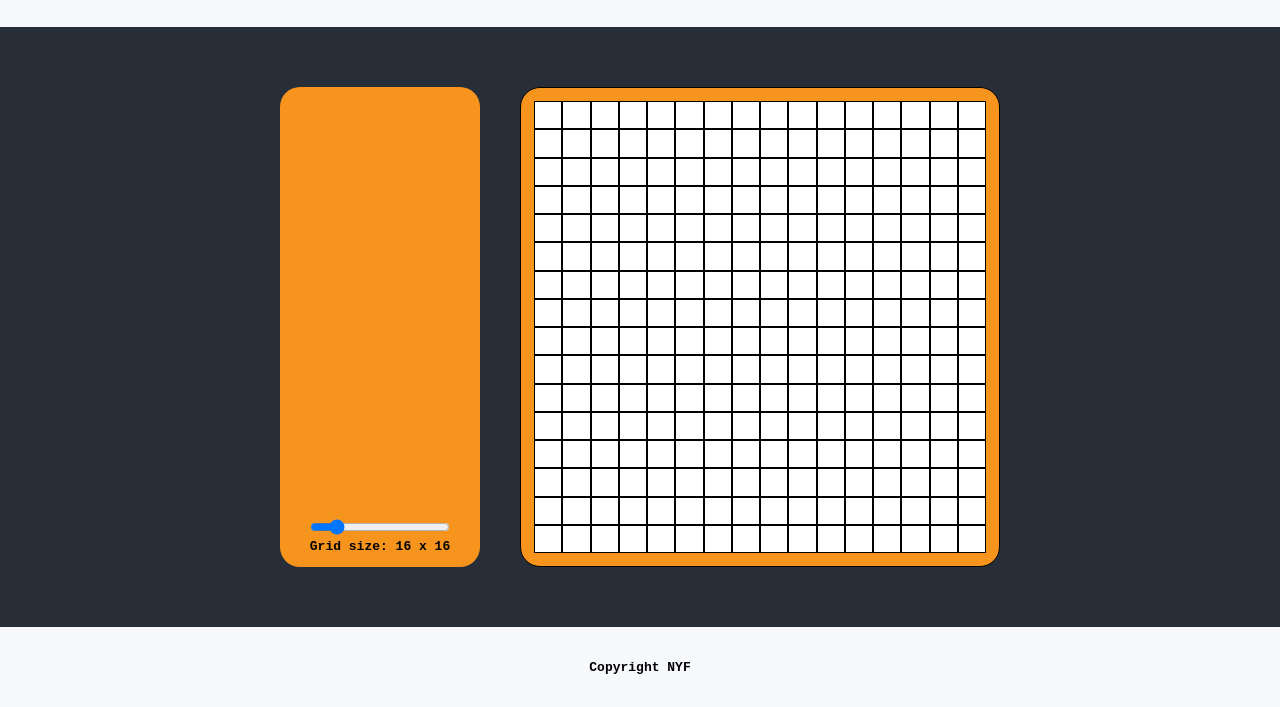
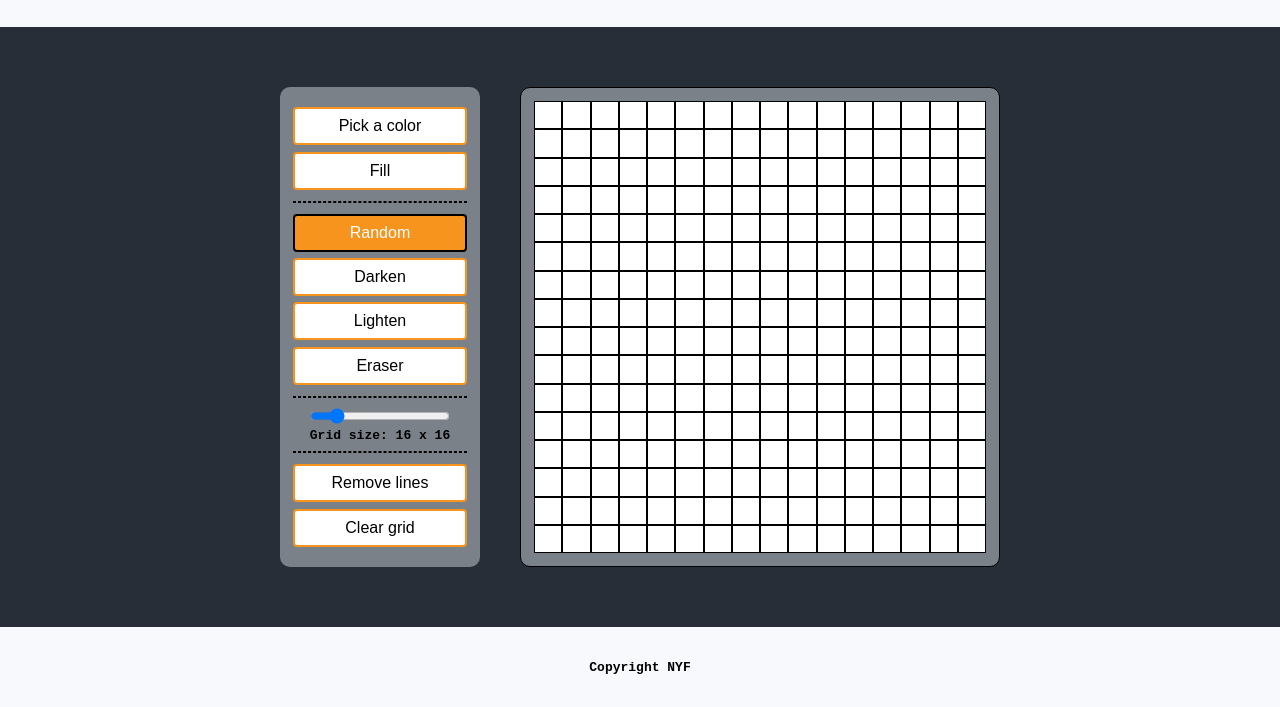
Before and after one commit to nyf005/Etch-A-Sketch, a plain HTML site: page index.html in a window 1280 px wide. Shown: the part 93-800 px from the top of the page. Drawn offline with Linux system fonts and the light colour scheme.

Commit message:
Correct typo in drawOnSquare function name

```diff
--- a/css/style.css
+++ b/css/style.css
@@ -52,16 +52,17 @@ section .container {
 }
 
 .controls, .grid {
-    background-color: #f7941d;
+    background-color: #7a8189;
     padding: 1em;
-    border-radius: 20px;
+    border-radius: 10px;
 }
 
 .controls {
     width: 200px;
     height: 60vh;
     display: flex;
-    flex-direction: column-reverse;
+    flex-direction: column;
+    justify-content: space-around;
     align-items: center;
 }
 
@@ -82,9 +83,30 @@ section .container {
     background-color: #000;
 }
 
- input {
+ input, button {
     width: 100%;
+    margin: .2em 0;
 }
+
+button {
+    border: 2px #f7941d solid;
+    border-radius: 4px;
+    font-size: 16px;
+    padding: 8px 15px;
+    background-color: #fff;
+}
+
+.clicked {
+    border: 2px #000 solid;
+    background-color: #f7941d;
+    color: #fff;
+}
+
+.divider {
+    width: 100%;
+    border: 0.5px black dashed;
+}
+
 footer {
     height: 10vh;
 }
--- a/index.html
+++ b/index.html
@@ -23,7 +23,21 @@
     <section>
       <div class="container">
         <div class="controls">
+          <div>
+            <button id="color-picker">Pick a color</button>
+            <button id="fill">Fill</button>
+          </div>
+          <div class="divider"></div>
+          <div>
+            <!-- <button id="color-picker">Pick a color</button> -->
+            <button id="random" class="clicked">Random</button>
+            <button id="darken">Darken</button>
+            <button id="lighten">Lighten</button>
+            <button id="eraser">Eraser</button>
+          </div>
+          <div class="divider"></div>
           <div id="grid-size">
+            <div>
               <input
                 type="range"
                 min="1"
@@ -32,6 +46,12 @@
                 placeholder="Grid Size"
               />
               <p>Grid size: <span>16 x 16</span></p>
+            </div>
+          </div>
+          <div class="divider"></div>
+          <div>
+            <button id="remove-lines">Remove lines</button>
+            <button id="clear">Clear grid</button>
           </div>
         </div>
         <div class="grid"></div>
--- a/js/script.js
+++ b/js/script.js
@@ -4,6 +4,11 @@ const grid = document.querySelector(".grid");
 
 const gridSizeInput = document.querySelector("#grid-size input");
 const gridSizeInfos = document.querySelector("#grid-size span");
+
+const randomBtn = document.getElementById("random");
+const darkenBtn = document.getElementById("darken");
+const lightenBtn = document.getElementById("lighten");
+const eraserBtn = document.getElementById("eraser");
 
 createGrid(gridSizeInput.value);
 drawOnGrid(squares);
@@ -14,9 +19,10 @@ gridSizeInput.addEventListener("change", (e) => {
 
   clearGrid();
   createGrid(e.target.value);
-
   drawOnGrid(squares);
 });
+
+// FUNCTIONS
 
 function createGrid(size) {
   for (let i = 0; i < size; i++) {
@@ -36,6 +42,7 @@ function createGrid(size) {
 }
 
 function clearGrid() {
+  penToggle = false;
   squares.forEach((square) => grid.removeChild(square));
 }
 
@@ -48,14 +55,14 @@ function drawOnGrid(squares) {
 
     square.addEventListener("mouseenter", (e) => {
       if (penToggle) {
-        darwOnSquare(e.target);
+        drawOnSquare(e.target);
       }
     });
   });
 }
 
 // Allow to change color of an individual square
-function darwOnSquare(square) {
+function drawOnSquare(square) {
   square.style.backgroundColor = "black";
 }
 
@@ -63,5 +70,5 @@ function togglePen(square) {
   penToggle = !penToggle;
 
   // Change square color even when clicking to deactivate pen
-  darwOnSquare(square);
+  drawOnSquare(square);
 }
```
Lines whose indentation alone changed are shown as unchanged.
